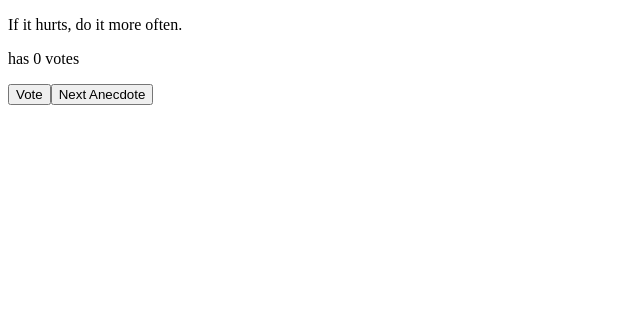
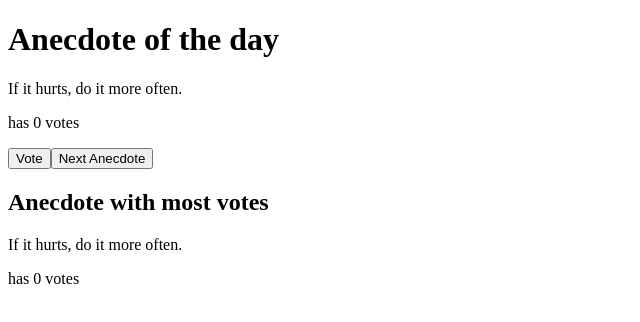
Before and after one commit to EvanaSabatella1989/fullstackopen-parte1, a React (Vite) app in the folder part1/: page / in a window 1280 px wide. Shown: the top 322 px of the page, without its empty margins (0-640 px from the left). Built offline with nearby package versions, Linux system fonts and the light colour scheme.

Commit message:
Ejercicios parte 1d ejercicio 1.14

```diff
--- a/part1/src/AppDAnecdotes.jsx
+++ b/part1/src/AppDAnecdotes.jsx
@@ -13,30 +13,51 @@
   ]
 
   const [selected, setSelected] = useState(0)
-  //inicializo un array con ceros (almacenará los votos para cada anécdota):
-  const [votes, setVotes] =useState(Array(anecdotes.length).fill(0))
+  //initializes an array with zeros (will store the votes for each anecdote):
+  const [votes, setVotes] = useState(Array(anecdotes.length).fill(0))
 
   const generateRandomIndex = () => {
     const randomIndex = Math.floor(Math.random() * anecdotes.length)
     //console.log(randomIndex)
     setSelected(randomIndex)
 }
-//función para guardar los votos:
+//Function to save votes:
   const voteAnecdote = () => {
-    //creo una copia del array votes
+    //creates a copy of the "votes" array
     const newVotes = [...votes]
-    //incremento el valor en la posición del indice seleccionado
+    //increments the value at the selected index position
     newVotes[selected] += 1
-    //actualizo el estado con el nuevo array
+    //update the state with the new array
     setVotes(newVotes)
   }
+  //console.log(Math.max(...votes))
+
+  //Function to calculate the anecdote with the highest number of votes
+  const mostVotedAnecdote = () => {
+    //Find the maximum number of votes in the array
+    const maxVotes = Math.max(...votes)
+    //Find the index that contains those votes
+    const mostVotedIndex = votes.indexOf(maxVotes)
+    //Returns an object with the anecdote that contains that index and the number of votes found
+    return {
+        anecdote: anecdotes[mostVotedIndex],
+        votes: maxVotes
+    }
+  }
+
+  const mostVoted = mostVotedAnecdote()
 
   return (
     <div>
+      <h1>Anecdote of the day</h1>
       <p>{anecdotes[selected]}</p>
       <p>has {votes[selected]} votes</p>
       <button onClick={voteAnecdote}>Vote</button>
       <button onClick={generateRandomIndex}>Next Anecdote</button>
+
+      <h2>Anecdote with most votes</h2>
+      <p>{mostVoted.anecdote}</p>
+      <p>has {mostVoted.votes} votes</p>
     </div>
   )
 }
```
